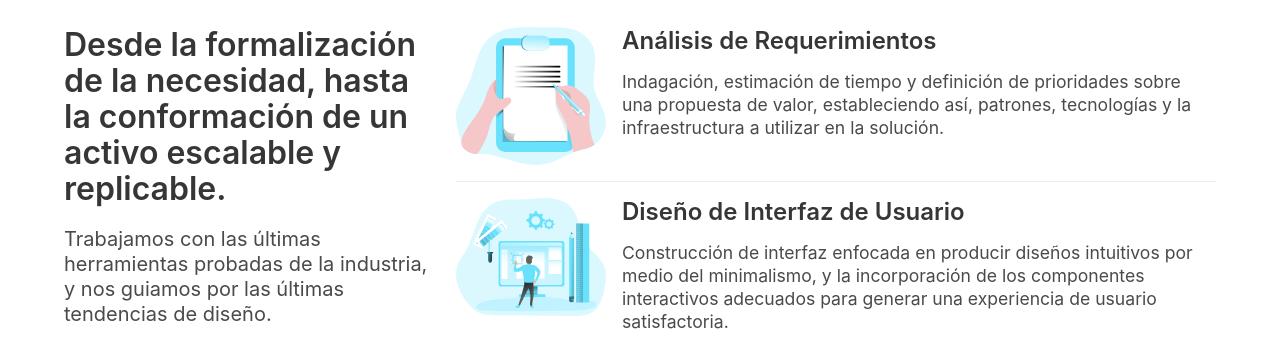
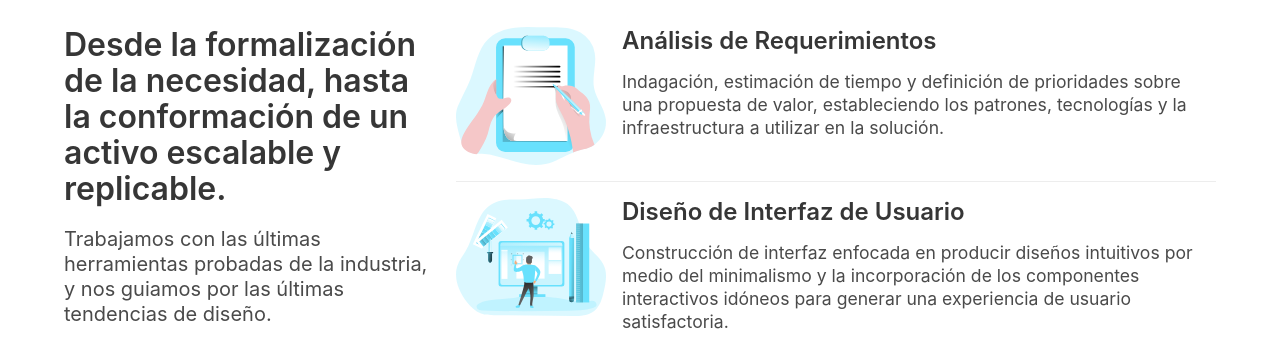
Before and after one commit to HeberArratia/capitalab-website, a website: page index.html in a window 1280 px wide. Shown: the part 785-1131 px from the top of the page. Drawn offline with nearby package versions, Linux system fonts and the light colour scheme.

Commit message:
modifica textos

```diff
--- a/index.html
+++ b/index.html
@@ -122,7 +122,7 @@
               <div class="media-content is-mobile" style="width: 100%" id="list-skills">
                 <div class="content">
                     <h3>Análisis de Requerimientos</h3>
-                    <p>Indagación, estimación de tiempo y definición de prioridades sobre una propuesta de valor, estableciendo así, patrones, tecnologías y la infraestructura a utilizar en la solución.</p>
+                    <p>Indagación, estimación de tiempo y definición de prioridades sobre una propuesta de valor, estableciendo los patrones, tecnologías y la infraestructura a utilizar en la solución.</p>
                 </div>
               </div>
             </article>
@@ -135,7 +135,7 @@
               <div class="media-content" id="list-skills">
                 <div class="content">
                     <h3>Diseño de Interfaz de Usuario</h3>
-                    <p>Construcción de interfaz enfocada en producir diseños intuitivos por medio del minimalismo, y la incorporación de los componentes interactivos adecuados para generar una experiencia de usuario satisfactoria.</p>
+                    <p>Construcción de interfaz enfocada en producir diseños intuitivos por medio del minimalismo y la incorporación de los componentes interactivos idóneos para generar una experiencia de usuario satisfactoria.</p>
                 </div>
               </div>
             </article>
```
